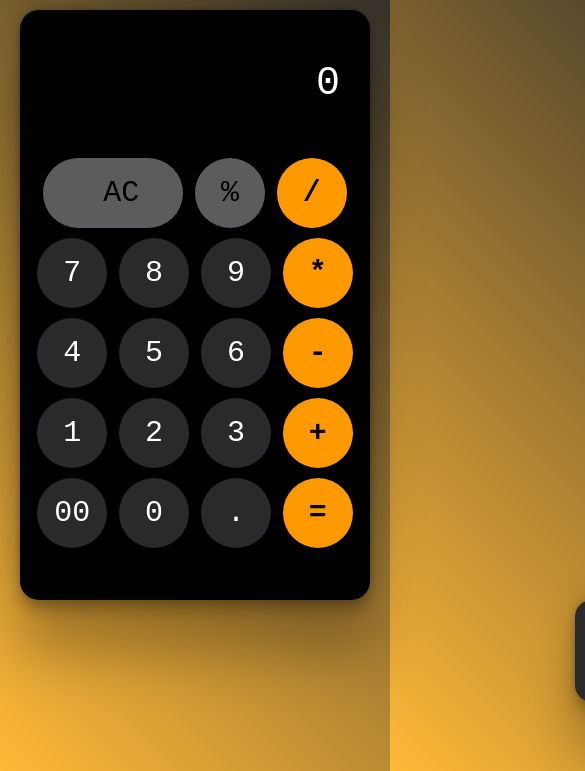
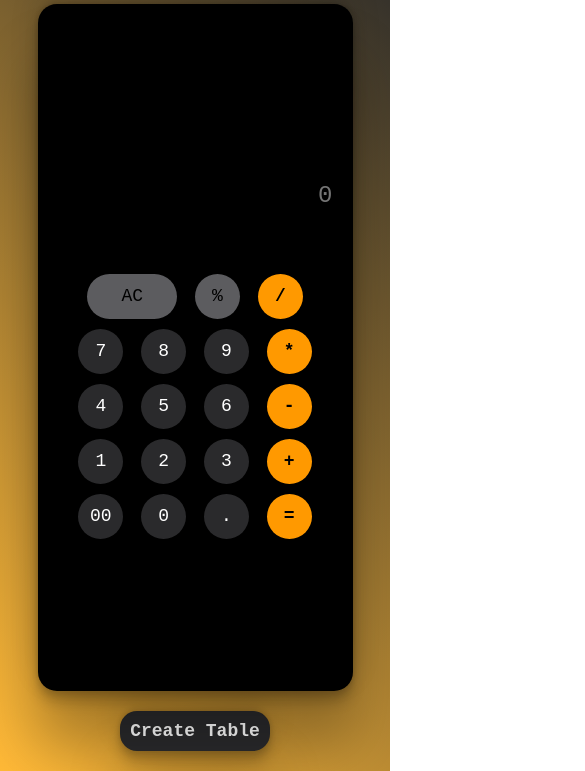
Before and after one commit to sufiyanraza470/calculator, a plain HTML site: page caculator/caculator/index.html in a window 390 px wide. Shown: the part 73-844 px from the top of the page, 585 px wide, since content can reach past the window. Drawn offline with Linux system fonts and the light colour scheme.

Commit message:
i few change for responsive

```diff
--- a/caculator/caculator/style.css
+++ b/caculator/caculator/style.css
@@ -14,60 +14,59 @@ body{
     flex-direction: column;
     align-items: center;
     justify-content: center;
-    /* background-color: #ff9900; */
-    background: linear-gradient(45deg, rgb(255, 185, 55),rgb(42, 42, 42));}
+    background: linear-gradient(45deg, rgb(255, 185, 55), rgb(42, 42, 42));
+    padding: 20px; /* For better spacing on mobile */
+}
 
 #mainhead{
-    font-size: 65px;
+    font-size: 48px; /* Reduced for responsiveness */
     font-weight: 900;
     color: #ffc670;
-    text-align: start;
-    padding-right: 900px;
-    justify-content: left;
+    text-align: center; /* Changed for better responsiveness */
+    margin-bottom: 20px;
 }
 
 #calculator {
-    height: 590px;
-    width: 350px;
+    height: 100%;
+    max-width: 350px;
+    width: 100%;
     display: flex;
     flex-direction: column;
     align-items: center;
     justify-content: center;
     background-color: black;
     border-radius: 19px;
-    margin-top: -60px;
+    margin-top: -10px;
+    padding: 20px;
     box-shadow: rgba(0, 0, 0, 0.25) 0px 54px 55px, rgba(0, 0, 0, 0.12) 0px -12px 30px, rgba(0, 0, 0, 0.12) 0px 4px 6px, rgba(0, 0, 0, 0.17) 0px 12px 13px, rgba(0, 0, 0, 0.09) 0px -3px 5px;
     z-index: 9;
 }
 
 input {
     width: 100%;
-    padding: 30px 30px 50px 0px;
+    padding: 30px 0px 50px 0px;
     background: transparent;
     border: none;
     margin-bottom: 10px;
-}
-
-input::placeholder {
-    font-size: 40px;
+    font-size: 24px; /* Adjusted for readability on smaller screens */
+    color: white;
     text-align: right;
-    color: white;
 }
 
 button {
-    height: 70px;
-    width: 70px;
+    height: 60px; /* Reduced size for responsiveness */
+    width: 60px;
     border: none;
     border-radius: 50%;
-    margin: 0px 2px 10px 2px;
+    margin: 5px; /* Added spacing for responsiveness */
     color: #fff;
-    font-size: 30px;
+    font-size: 24px; /* Reduced size for responsiveness */
 }
 
 #allclear {
-    padding: 10px 80px 10px 60px;
-    border: none;
-    border-radius: 39px; /* Corrected the typo here */
+    width: 120px; /* Adjusted width */
+    height: 60px; /* Adjusted height */
+    border-radius: 39px;
 }
 
 .numbers {
@@ -76,33 +75,87 @@ button {
 
 .firstBTN {
     background-color: #5C5C5F;
-    text-align: center;
     color: rgb(0, 0, 0);
-    font-weight: 00;
 }
 
-#orange{
+#orange {
     background-color: #ff9900;
     color: rgb(0, 0, 0);
     font-weight: 800;
 }
 
-
-#myybutton{
-    font-size: 28px;
+#myybutton {
+    font-size: 24px; /* Adjusted for responsiveness */
     text-decoration: none;
     color: #fff;
     background-color: #2A2A2C;
     border-radius: 17px;
-    padding: 20px;
+    padding: 15px; /* Adjusted padding */
     font-family: monospace;
     font-weight: 900;
-    margin-left: 900px;
+    margin-top: 20px; /* Adjusted margin */
     transition: .7s;
     box-shadow: rgba(0, 0, 0, 0.25) 0px 54px 55px, rgba(0, 0, 0, 0.12) 0px -12px 30px, rgba(0, 0, 0, 0.12) 0px 4px 6px, rgba(0, 0, 0, 0.17) 0px 12px 13px, rgba(0, 0, 0, 0.09) 0px -3px 5px;
 }
 
-#myybutton:hover{
-scale: 1.1;
+#myybutton:hover {
+    scale: 1.1;
+}
 
+@media (max-width: 768px) {
+    #mainhead {
+        font-size: 40px; /* Adjusted for smaller screens */
+        padding-right: 0; /* Reset padding for smaller screens */
+    }
+
+    #calculator {
+        width: 90%; /* Full width on smaller screens */
+        margin-top: 0; /* Adjusted for mobile */
+    }
+
+    input::placeholder {
+        font-size: 32px; /* Smaller text for mobile */
+    }
+
+    button {
+        width: 50px;
+        height: 50px;
+        font-size: 20px;
+    }
+
+    #allclear {
+        width: 100px;
+        height: 50px;
+    }
+
+    #myybutton {
+        font-size: 20px;
+        padding: 12px;
+    }
 }
+
+@media (max-width: 480px) {
+    #mainhead {
+        font-size: 32px;
+    }
+
+    input::placeholder {
+        font-size: 24px;
+    }
+
+    button {
+        width: 45px;
+        height: 45px;
+        font-size: 18px;
+    }
+
+    #allclear {
+        width: 90px;
+        height: 45px;
+    }
+
+    #myybutton {
+        font-size: 18px;
+        padding: 10px;
+    }
+}
--- a/caculator/caculator/table/table.css
+++ b/caculator/caculator/table/table.css
@@ -1,26 +1,24 @@
-*{
+* {
     margin: 0;
     padding: 0;
     box-sizing: border-box;
     font-family: monospace;
-
-
 }
 
-body{
+body {
     height: 100vh;
     width: 100%;
     display: flex;
     align-items: center;
     justify-items: center;
     flex-direction: column;
-    background: linear-gradient(45deg, rgb(255, 185, 55),rgb(42, 42, 42));
-
+    background: linear-gradient(45deg, rgb(255, 185, 55), rgb(42, 42, 42));
+    padding: 20px; /* Added padding for mobile */
 }
 
-.container{
-    height: 500px;
-    width: 400px;
+.container {
+    max-width: 400px;
+    width: 100%; /* Make it responsive */
     color: #ffdf;
     display: flex;
     align-items: center;
@@ -28,39 +26,41 @@ body{
     flex-direction: column;
     gap: 40px;
     margin: 10px;
-    padding: 30px 30px 5px 30px;
+    padding: 30px 20px 5px 20px;
     border-radius: 19px;
     background-color: rgb(33, 33, 33);
     box-shadow: rgba(0, 0, 0, 0.25) 0px 54px 55px, rgba(0, 0, 0, 0.12) 0px -12px 30px, rgba(0, 0, 0, 0.12) 0px 4px 6px, rgba(0, 0, 0, 0.17) 0px 12px 13px, rgba(0, 0, 0, 0.09) 0px -3px 5px;
-
-
 }
 
-#mainHeading{
-    font-size: 65px;
+#mainHeading {
+    font-size: 48px; /* Reduced for responsiveness */
     font-weight: 900;
     color: #f5d29f;
     margin: 20px;
+    text-align: center;
 }
 
-#tableNameHeading , #tableLengthHeading{
-    font-size: 25px;
+#tableNameHeading, #tableLengthHeading {
+    font-size: 22px;
     font-weight: 700;
+    text-align: center;
 }
 
-#myText , #myText2{
+#myText, #myText2 {
     height: 35px;
-    font-size: 25px;
+    font-size: 22px;
     color: aliceblue;
     border: none;
     border-bottom: 1px solid white;
     background: transparent;
+    width: 100%; /* Full width for input on smaller screens */
+    text-align: center;
 }
 
-#btn{
+#btn {
     padding: 15px 50px;
     background-color: rgb(255, 145, 0);
-    font-size: 15px;
+    font-size: 18px;
     font-weight: 700;
     border-radius: 10px;
     border: none;
@@ -68,18 +68,54 @@ body{
     transition: .7s;
 }
 
-#btn:hover{
+#btn:hover {
     scale: 1.1;
-
 }
 
-
-#btn:active{
+#btn:active {
     background-color: rgb(82, 54, 18);
     color: #f5d29f;
-
 }
 
-#demon{
+#demon {
     border: 1px solid white;
+    width: 100%;
 }
+
+@media (max-width: 768px) {
+    #mainHeading {
+        font-size: 40px;
+    }
+
+    #tableNameHeading, #tableLengthHeading {
+        font-size: 20px;
+    }
+
+    #myText, #myText2 {
+        font-size: 20px;
+    }
+
+    #btn {
+        padding: 12px 40px;
+        font-size: 16px;
+    }
+}
+
+@media (max-width: 480px) {
+    #mainHeading {
+        font-size: 32px;
+    }
+
+    #tableNameHeading, #tableLengthHeading {
+        font-size: 18px;
+    }
+
+    #myText, #myText2 {
+        font-size: 18px;
+    }
+
+    #btn {
+        padding: 10px 30px;
+        font-size: 14px;
+    }
+}
```
Also changed, not shown: caculator/caculator/script.js (line endings or trailing spaces).
